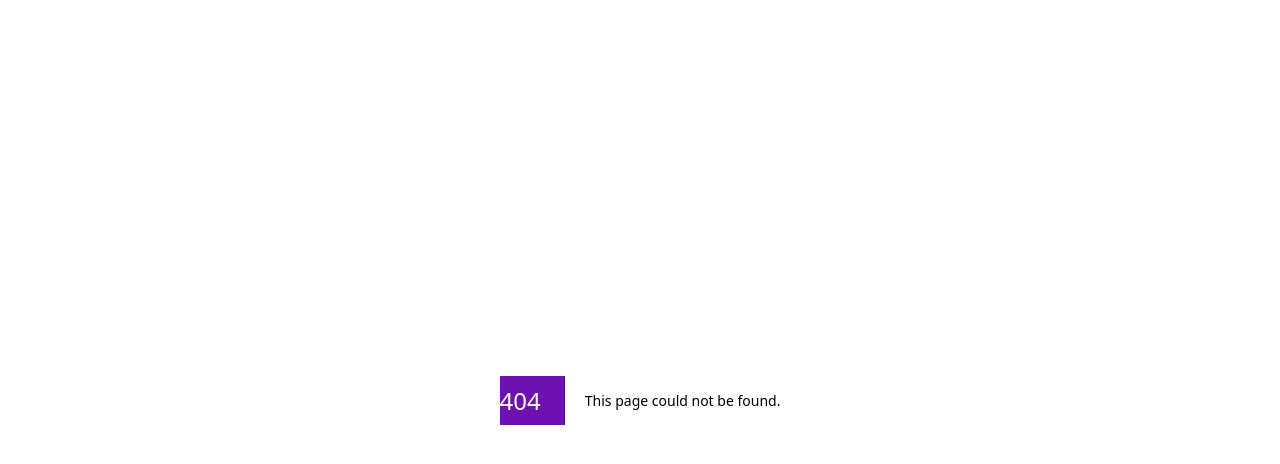
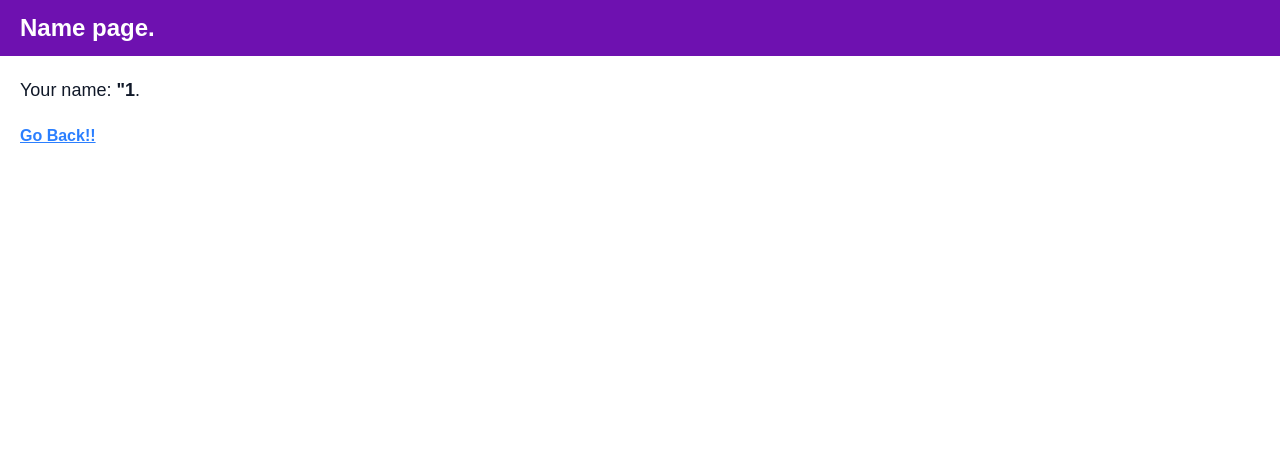
Before and after one commit to Soyeong4250/nextjs_study, a Next.js app in the folder sample_page_router/: page /name/1 in a window 1280 px wide. Before the commit this address had no page. Shown: the top 464 px of the page. Built offline with nearby package versions, Linux system fonts and the light colour scheme.

Commit message:
페이지 라우터에서 파라미터를 전달받는 페이지 만들기

```diff
--- /dev/null
+++ b/sample_page_router/src/pages/name/[name].tsx
@@ -0,0 +1,16 @@
+import { Inter } from "next/font/google";
+import Link from "next/link";
+import { useRouter } from "next/router";
+
+const inter = Inter({subsets: ['latin']})
+
+export default function Name() {
+    const router = useRouter();
+    return (
+        <main>
+            <h1>Name page.</h1>
+            <p>Your name: <b>"{router.query.name}</b>.</p>
+            <div><Link href="/">Go Back!!</Link></div>
+        </main>
+    )
+}
```
